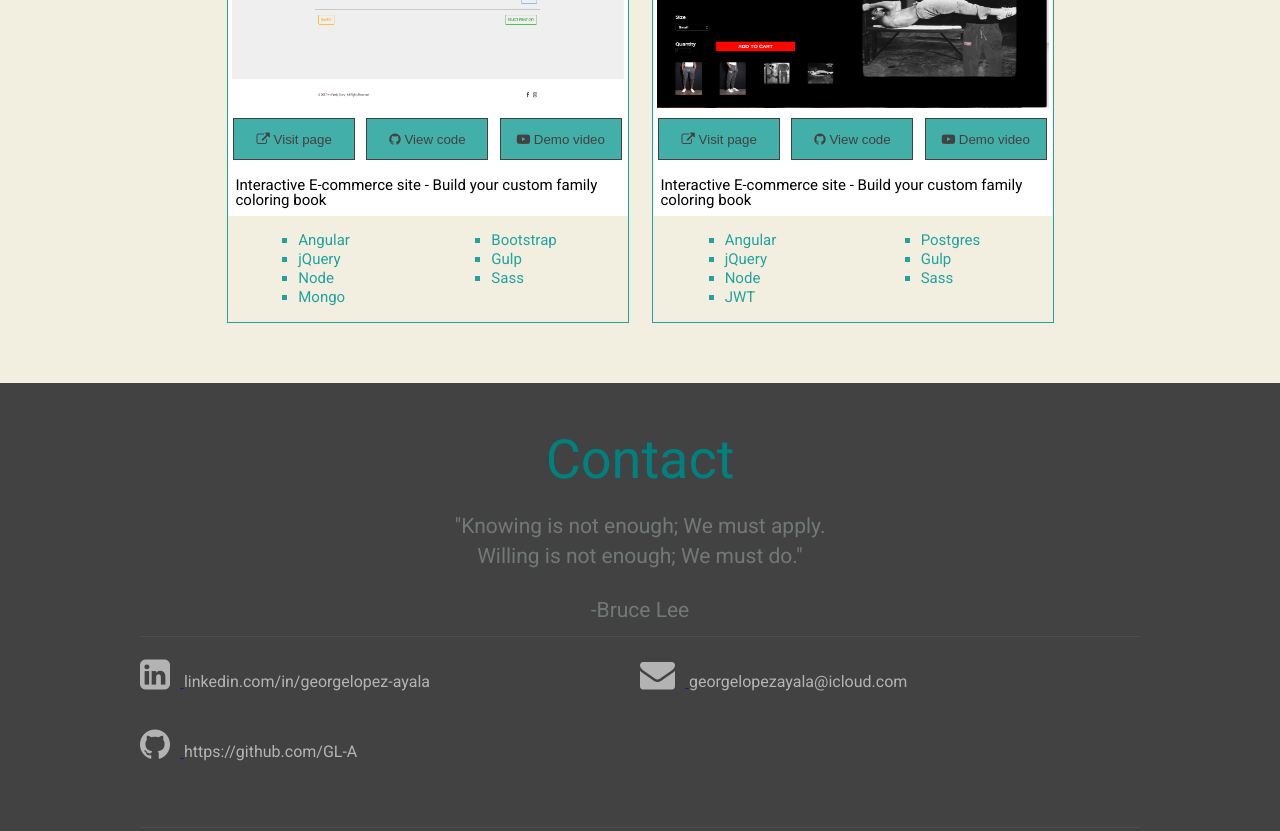
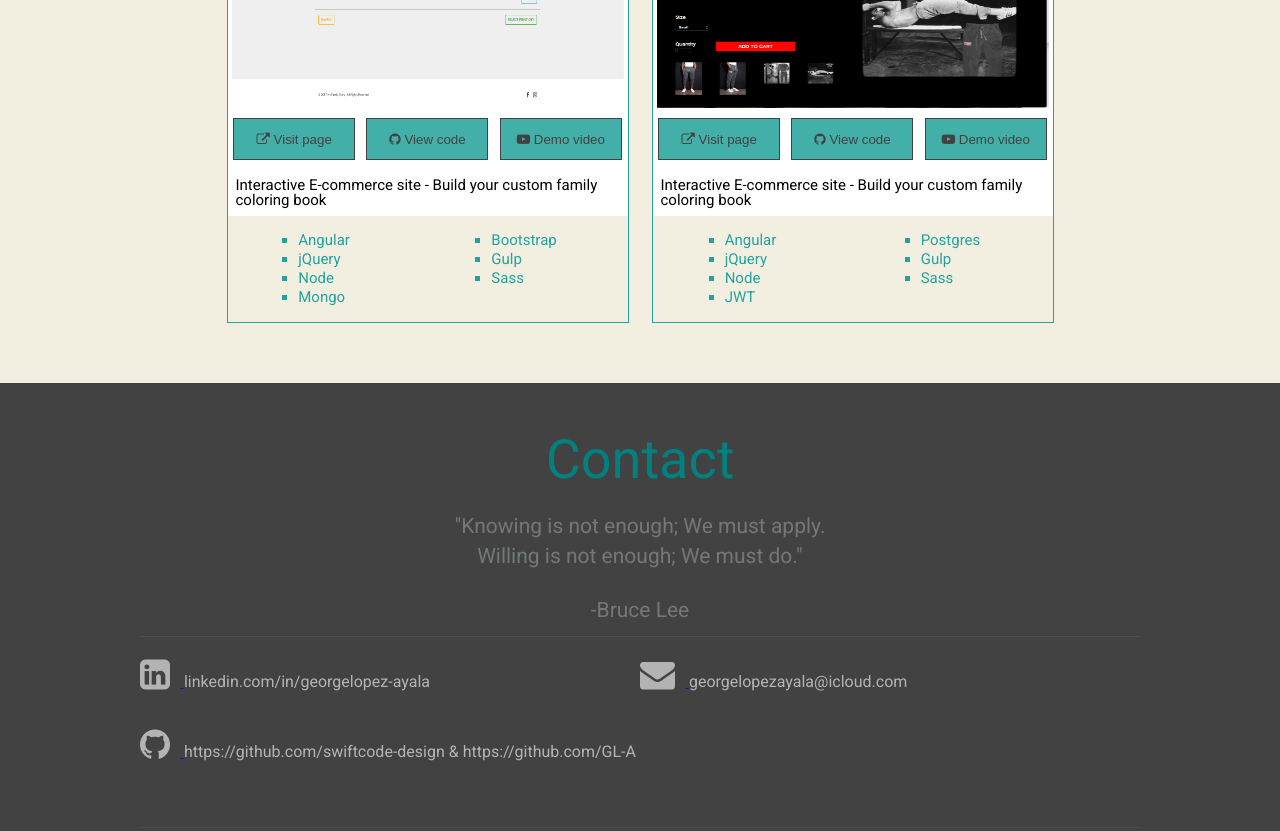
Before and after one commit to swiftcode-design/Portfolio, a website: page index.html in a window 1280 px wide. Shown: the part 3201-4032 px from the top of the page. Drawn offline with nearby package versions, Linux system fonts and the light colour scheme; files that its build step writes are made by us from their sources; files whose address does not match are found by name; a web font is replaced by a local one.

Commit message:
updated git hub link

```diff
--- a/index.html
+++ b/index.html
@@ -311,7 +311,7 @@
           <a href="https://github.com/swiftcode-design" target="_blank">
             <i class="fa fa-github" aria-hidden="true"></i>
             <p>
-              https://github.com/GL-A
+              https://github.com/swiftcode-design & https://github.com/GL-A
             </p></a>
         </div>
       </div>
```
Also changed, not shown: dist/images/React App.html (added), dist/index.html, 2 other files.
